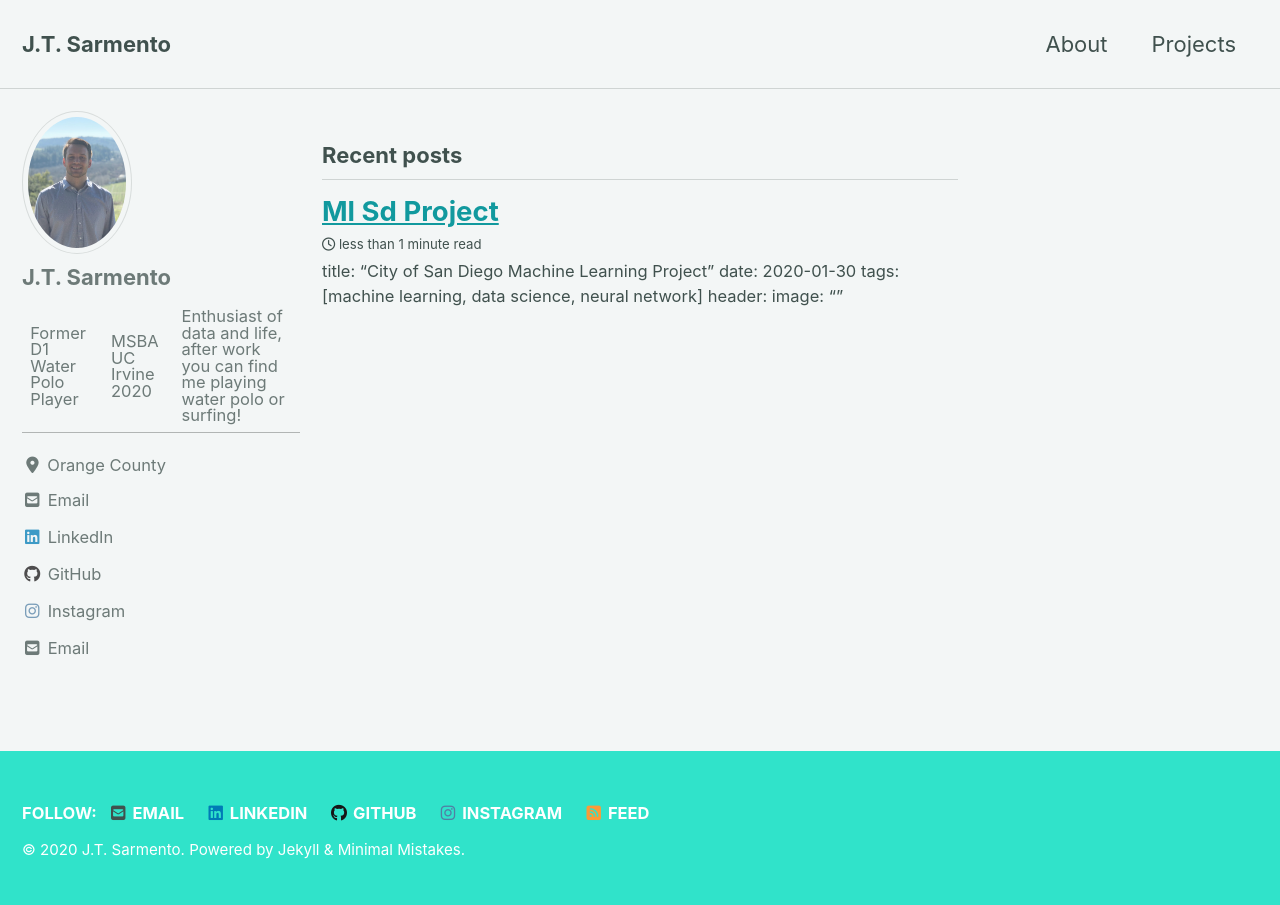
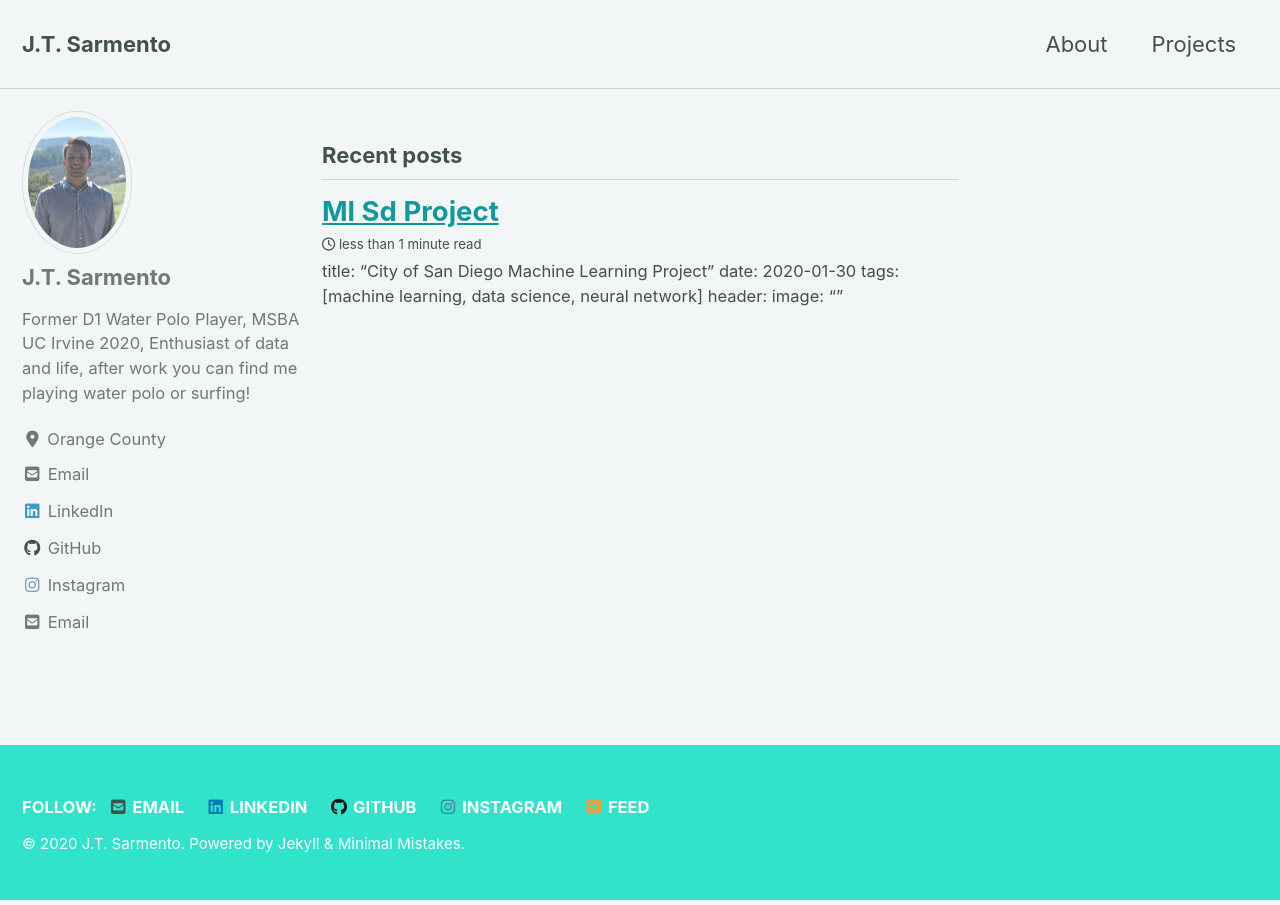
Before and after one commit to jtsarmento/jtsarmento.github.io, a Jekyll site: the page built from index.html, in a window 1280 px wide. Built offline with Jekyll 4.4.1, drawn with Linux system fonts in a browser that asks for light colours; cached includes are drawn as plain includes; nearby versions of some CDN libraries; the list of posts is cut into pages by our own code.

Commit message:
eleventh commit

```diff
--- a/_config.yml
+++ b/_config.yml
@@ -95,7 +95,7 @@ analytics:
 author:
   name             : "J.T. Sarmento"
   avatar           : "images/biopic.png"
-  bio              : "Former D1 Water Polo Player | MSBA UC Irvine 2020 | Enthusiast of data and life, after work you can find me playing water polo or surfing!"
+  bio              : "Former D1 Water Polo Player, MSBA UC Irvine 2020, Enthusiast of data and life, after work you can find me playing water polo or surfing!"
   location         : "Orange County"
   email            : "jsarment@uci.edu"
   links:
```
